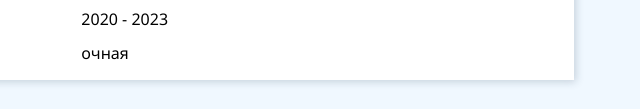
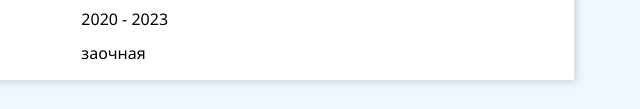
Before and after one commit to kzCertificateTest/24.07.1982, a plain HTML site: page index.html in a window 1280 px wide. Shown: the part 688-797 px from the top of the page, 499-1139 px from the left. Drawn offline with Linux system fonts and the light colour scheme.

Commit message:
Update index.html

```diff
--- a/index.html
+++ b/index.html
@@ -39,7 +39,7 @@
                     <p>2020 - 2023</p>
                     <p style="font-weight: bold;">Форма обучения</p>
                     <!-- редакт -->
-                    <p>очная</p>
+                    <p>заочная</p>
                 </div>
             </div>
         </main>
```
